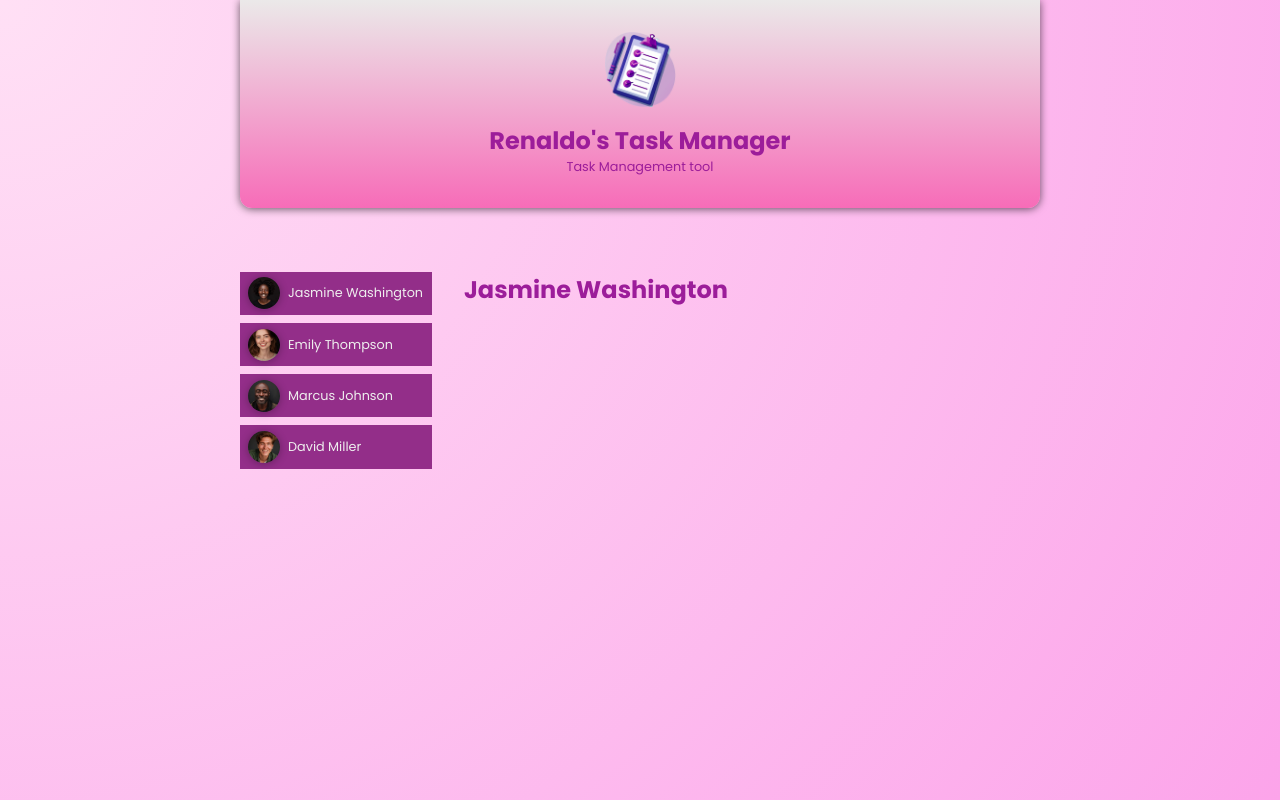
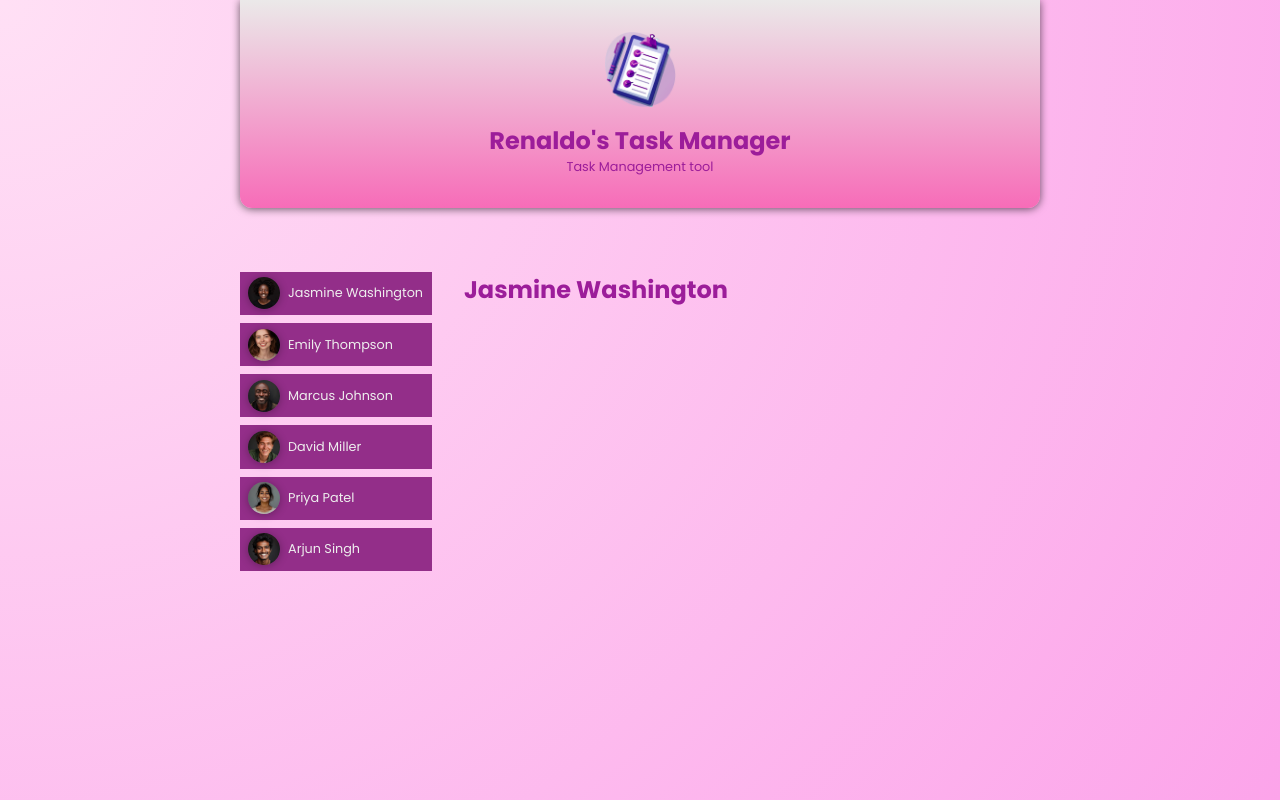
Before and after one commit to Renaldo9/Task_Manager-angular, an Angular app: page / in a window 1280 px wide. Built offline with nearby package versions, Linux system fonts and the light colour scheme.

Commit message:
Users are now loaded dynamically

```diff
--- a/src/app/app.component.html
+++ b/src/app/app.component.html
@@ -1,18 +1,11 @@
 <app-header />
 <main>
   <ul id="users">
-    <li>
-      <app-user [user]="users[0]" (select)="onSelectUser($event)" />
-    </li>
-    <li>
-      <app-user [user]="users[1]" (select)="onSelectUser($event)" />
-    </li>
-    <li>
-      <app-user [user]="users[2]" (select)="onSelectUser($event)" />
-    </li>
-    <li>
-      <app-user [user]="users[3]" (select)="onSelectUser($event)" />
-    </li>
+    @for (user of users; track user.id){
+      <li>
+        <app-user [user]="user" (select)="onSelectUser($event)" />
+      </li>
+    }
   </ul>
 
   <app-tasks [name]="selectedUser ? selectedUser.name : ''" />
```
